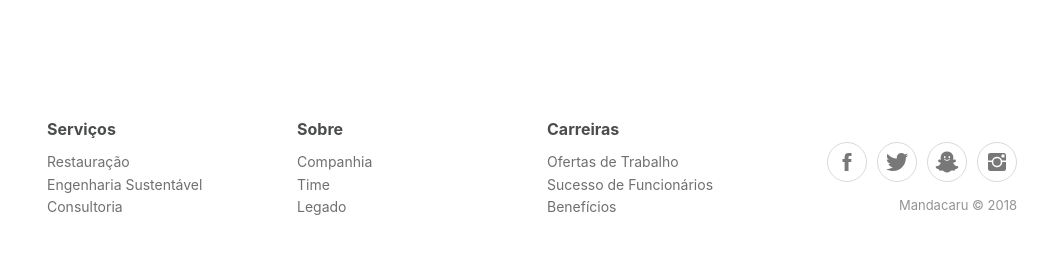
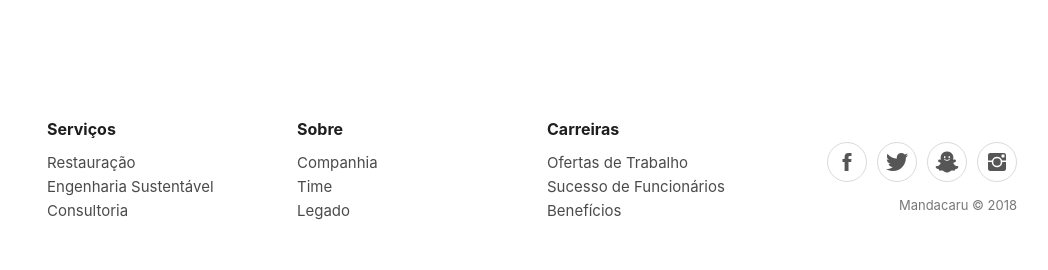
Before and after one commit to CaioMizerani/ProjetoUXUIPortfolio, a plain HTML site: page index.html in a window 1280 px wide. Shown: the part 621-891 px from the top of the page, without its empty margins (108-1156 px from the left). Drawn offline with nearby package versions, Linux system fonts and the light colour scheme.

Commit message:
fix: Changes in styles.css footer area; Added background color in commentary

```diff
--- a/css/styles.css
+++ b/css/styles.css
@@ -109,8 +109,9 @@ nav {
 
 .footer-clean {
   padding:50px 0;
+  /* background-image: linear-gradient(to bottom, white, #F8ECD1); */
   background-color:#fff;
-  color:#4b4c4d;
+  color:#1E1E1F;
 }
 
 .footer-clean h3 {
@@ -124,7 +125,7 @@ nav {
   padding:0;
   list-style:none;
   line-height:1.6;
-  font-size:14px;
+  font-size:15px;
   margin-bottom:0;
 }
 
```
